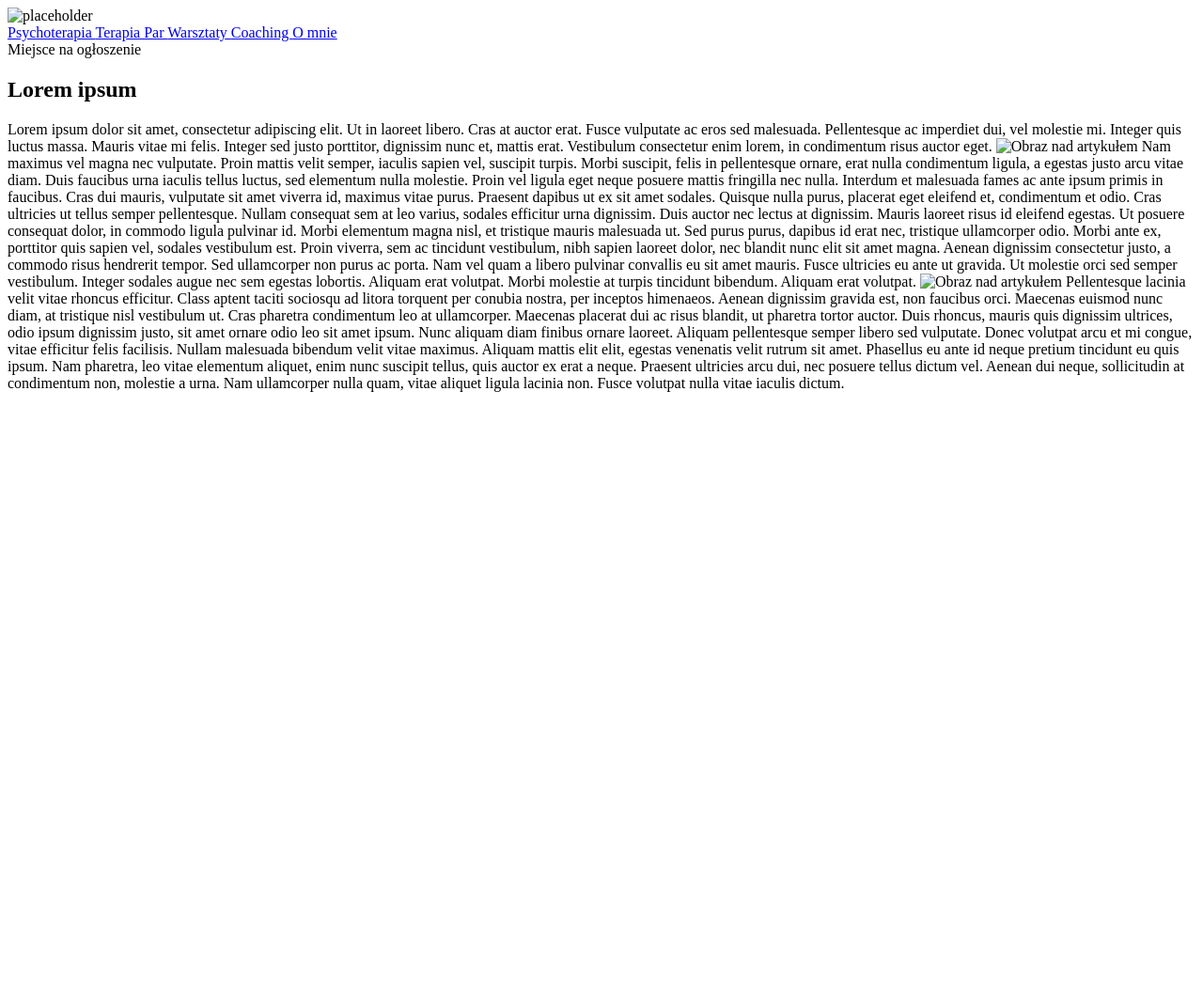
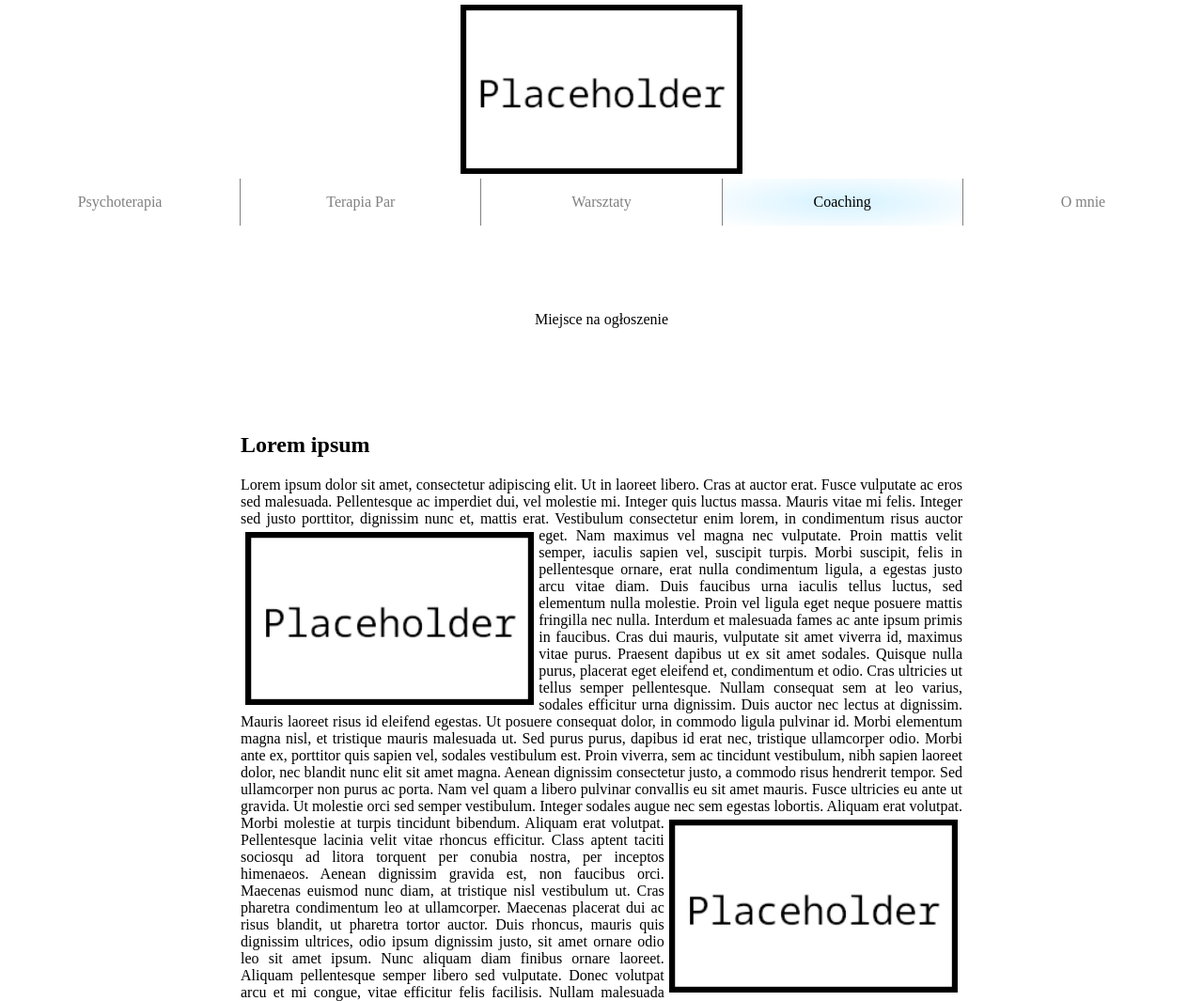
Before and after one commit to RY34/strona_dm, a plain HTML site: page sub/coaching.html in a window 1280 px wide. Shown: the top 1065 px of the page at 94% size. Before the commit the page ends 800 px from the top, so only its background shows below. Drawn offline with Linux system fonts and the light colour scheme; the site is published under a folder, as on GitHub Pages, so addresses that start at the root find nothing.

Commit message:
url fixes

```diff
--- a/sub/coaching.html
+++ b/sub/coaching.html
@@ -3,18 +3,18 @@
     <head>
         <meta charset="UTF-8" />
         <meta name="viewport" content="width=device-width, initial-scale=1.0" />
-        <link rel="stylesheet" href="/style.css" />
+        <link rel="stylesheet" href="../style.css" />
         <title>Danuta Myszor - psychoterapia i coaching</title>
     </head>
     <body>
         <header>
-            <img src="/res/placeholder.webp" alt="placeholder" />
+            <img src="../res/placeholder.webp" alt="placeholder" />
             <nav>
-                <a href="/index.html"> Psychoterapia </a>
-                <a href="/sub/terapia_par.html"> Terapia Par </a>
-                <a href="/sub/warsztaty.html"> Warsztaty </a>
-                <a href="/sub/coaching.html" class="nav_active"> Coaching </a>
-                <a href="/sub/o_mnie.html"> O mnie </a>
+                <a href="../index.html"> Psychoterapia </a>
+                <a href="../sub/terapia_par.html"> Terapia Par </a>
+                <a href="../sub/warsztaty.html"> Warsztaty </a>
+                <a href="../sub/coaching.html" class="nav_active"> Coaching </a>
+                <a href="../sub/o_mnie.html"> O mnie </a>
             </nav>
         </header>
         <section>Miejsce na ogłoszenie</section>
@@ -29,7 +29,7 @@
             justo porttitor, dignissim nunc et, mattis erat. Vestibulum
             consectetur enim lorem, in condimentum risus auctor eget.
             <img
-                src="/res/placeholder.webp"
+                src="../res/placeholder.webp"
                 alt="Obraz nad artykułem"
                 class="small_img left_img"
             />
@@ -60,7 +60,7 @@
             augue nec sem egestas lobortis. Aliquam erat volutpat. Morbi
             molestie at turpis tincidunt bibendum. Aliquam erat volutpat.
             <img
-                src="/res/placeholder.webp"
+                src="../res/placeholder.webp"
                 alt="Obraz nad artykułem"
                 class="small_img right_img"
             />
```
Also changed, not shown: index.html (+7 -7 lines), sub/o_mnie.html (+7 -7 lines), sub/terapia_par.html (+8 -8 lines), sub/warsztaty.html (+8 -8 lines).
